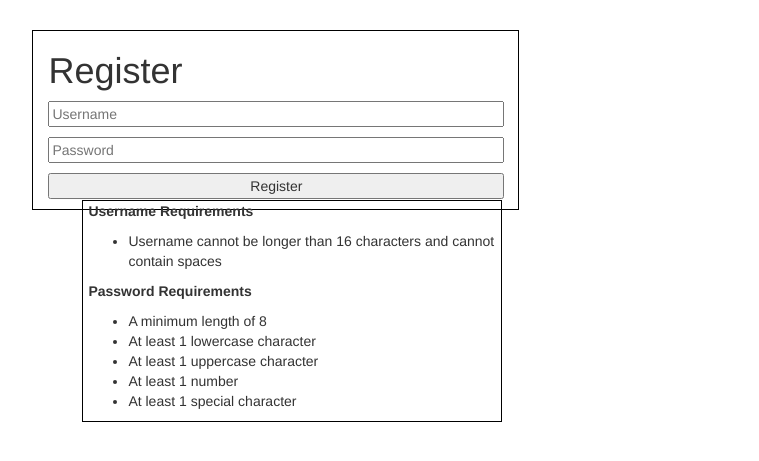
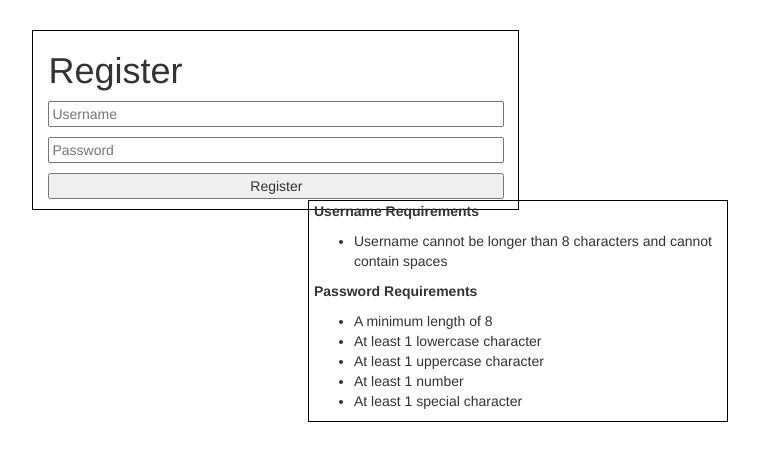
Before and after one commit to jiaqifengg/460-project, a Flask app: page /register in a window 1280 px wide. Shown: the part 200-661 px from the top of the page, without its empty margins (404-1163 px from the left). Run offline with Flask 2, Linux system fonts and the light colour scheme; some libraries are stand-ins or nearby versions.

Commit message:
fixed register html centering

```diff
--- a/templates/register.html
+++ b/templates/register.html
@@ -34,7 +34,7 @@
         border: 1px solid black;
         position: fixed;
         top: 50%;
-            left: 38%;
+        left: 712px;
         padding-inline-start: 5px;
       }
     </style>
@@ -67,7 +67,7 @@
   <div id='requirements'>
     <p><b>Username Requirements</b></p>
     <ul>
-        <li>Username cannot be longer than 16 characters and cannot contain spaces</li>
+        <li>Username cannot be longer than 8 characters and cannot contain spaces</li>
     </ul>
     <p><b>Password Requirements</b></p>
     <ul>
```
Lines whose indentation alone changed are shown as unchanged.
